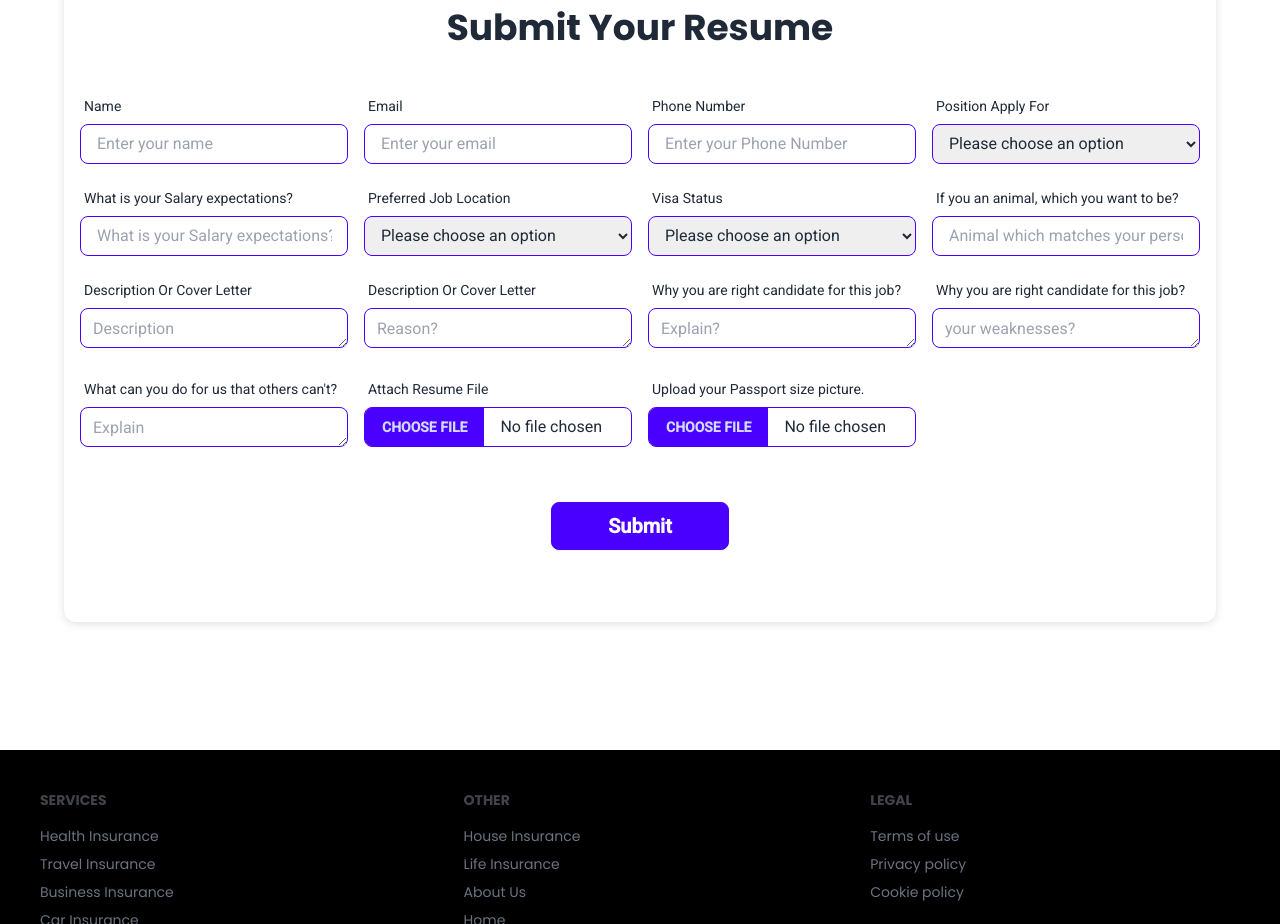
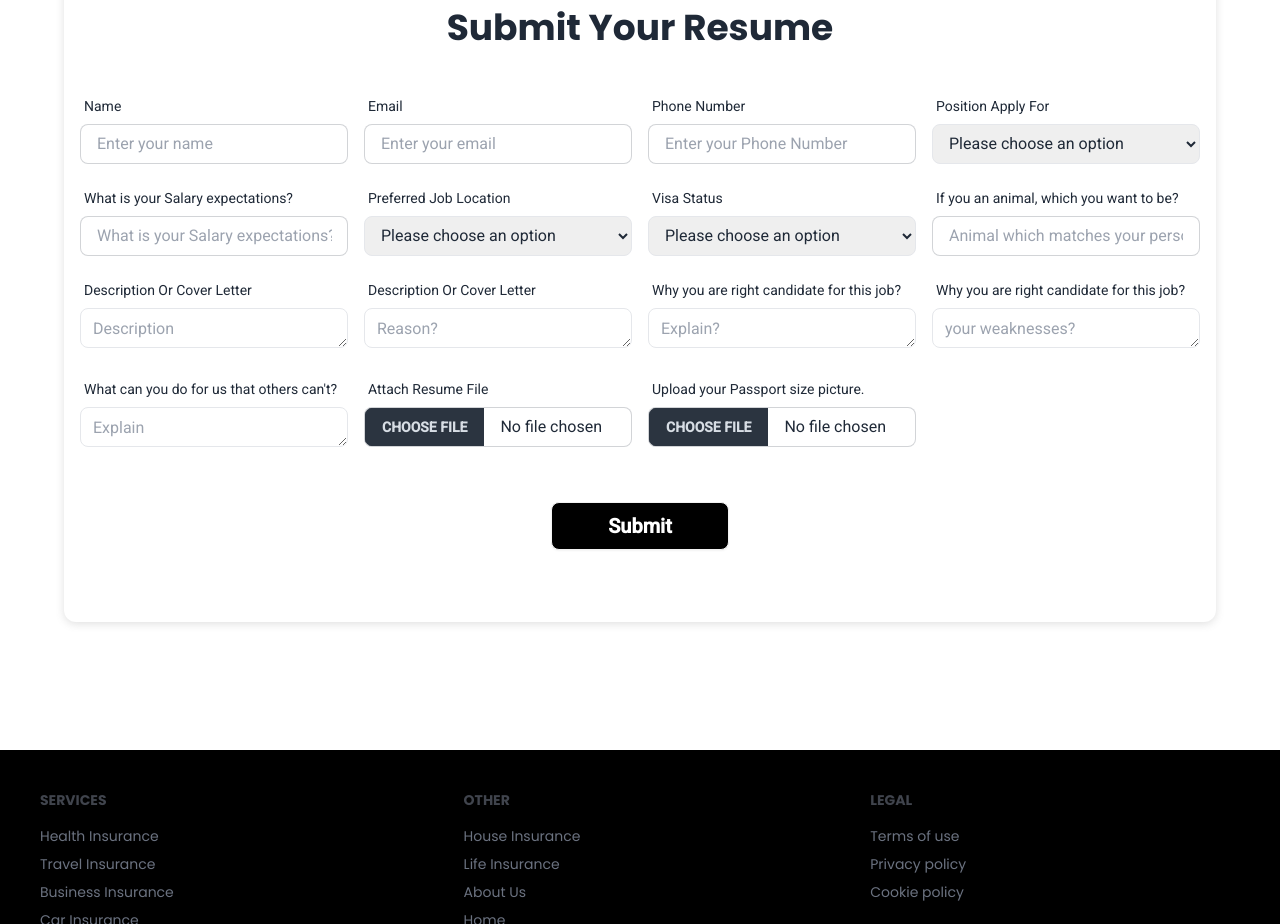
Before and after one commit to safinxr/bw-insurance, a plain HTML site: page index.html in a window 1280 px wide. Shown: the part 3820-4744 px from the top of the page. Drawn offline with nearby package versions, Linux system fonts and the light colour scheme; files whose address does not match are found by name.

Commit message:
career section done

```diff
--- a/index.html
+++ b/index.html
@@ -369,7 +369,7 @@
             <input
               type="text"
               placeholder="Enter your name"
-              class="input input-bordered h-10 w-full input-primary text-base"
+              class="input input-bordered h-10 w-full  text-base"
               required
             />
           </div>
@@ -381,7 +381,7 @@
             <input
               type="email"
               placeholder="Enter your email"
-              class="input input-bordered h-10 w-full input-primary"
+              class="input input-bordered h-10 w-full "
               required
             />
           </div>
@@ -393,7 +393,7 @@
             <input
               type="number"
               placeholder="Enter your Phone Number"
-              class="input input-bordered h-10 w-full input-primary"
+              class="input input-bordered h-10 w-full "
               required
             />
           </div>
@@ -403,7 +403,7 @@
               <span class="label-text">Position Apply For </span>
             </label>
             <select
-              class="text-base w-full h-10 border border-primary px-3 rounded-lg outline-none"
+              class="text-base w-full h-10 border  px-3 rounded-lg outline-none"
             >
               <option disabled selected>Please choose an option</option>
               <option>Account manager</option>
@@ -461,7 +461,7 @@
             <input
               type="number"
               placeholder="What is your Salary expectations?"
-              class="input input-bordered h-10 w-full input-primary"
+              class="input input-bordered h-10 w-full "
               required
             />
           </div>
@@ -471,7 +471,7 @@
               <span class="label-text">Preferred Job Location </span>
             </label>
             <select
-              class="text-base w-full h-10 border border-primary px-3 rounded-lg outline-none"
+              class="text-base w-full h-10 border  px-3 rounded-lg outline-none"
             >
               <option disabled selected>Please choose an option</option>
               <option>Chandigarh</option>
@@ -487,7 +487,7 @@
               <span class="label-text">Visa Status </span>
             </label>
             <select
-              class="text-base w-full h-10 border border-primary px-3 rounded-lg outline-none"
+              class="text-base w-full h-10 border  px-3 rounded-lg outline-none"
             >
               <option disabled selected>Please choose an option</option>
               <option>Employment</option>
@@ -508,7 +508,7 @@
             <input
               type="text"
               placeholder="Animal which matches your personality"
-              class="input input-bordered h-10 w-full input-primary"
+              class="input input-bordered h-10 w-full "
               required
             />
           </div>
@@ -519,7 +519,7 @@
             </label>
             <textarea
               rows="1"
-              class="text-base w-full h-10 border border-primary px-3 rounded-lg outline-none pt-2"
+              class="text-base w-full h-10 border  px-3 rounded-lg outline-none pt-2"
               placeholder="Description"
             ></textarea>
           </div>
@@ -530,7 +530,7 @@
             </label>
             <textarea
               rows="1"
-              class="text-base w-full h-10 border border-primary px-3 rounded-lg outline-none pt-2"
+              class="text-base w-full h-10 border  px-3 rounded-lg outline-none pt-2"
               placeholder="Reason?"
             ></textarea>
           </div>
@@ -543,7 +543,7 @@
             </label>
             <textarea
               rows="1"
-              class="text-base w-full h-10 border border-primary px-3 rounded-lg outline-none pt-2"
+              class="text-base w-full h-10 border  px-3 rounded-lg outline-none pt-2"
               placeholder="Explain?"
             ></textarea>
           </div>
@@ -556,7 +556,7 @@
             </label>
             <textarea
               rows="1"
-              class="text-base w-full h-10 border border-primary px-3 rounded-lg outline-none pt-2"
+              class="text-base w-full h-10 border  px-3 rounded-lg outline-none pt-2"
               placeholder="your weaknesses?"
             ></textarea>
           </div>
@@ -569,7 +569,7 @@
             </label>
             <textarea
               rows="1"
-              class="text-base w-full h-10 border border-primary px-3 rounded-lg outline-none pt-2"
+              class="text-base w-full h-10 border  px-3 rounded-lg outline-none pt-2"
               placeholder="Explain"
             ></textarea>
           </div>
@@ -580,7 +580,7 @@
             </label>
             <input
               type="file"
-              class="file-input file-input-bordered file-input-primary w-full h-10"
+              class="file-input file-input-bordered file- w-full h-10"
             />
           </div>
           <!-- Upload your Passport size picture. -->
@@ -590,11 +590,11 @@
             </label>
             <input
               type="file"
-              class="file-input file-input-bordered file-input-primary w-full h-10"
+              class="file-input file-input-bordered file- w-full h-10"
             />
           </div>
           <div class="col-span-4 flex justify-center">
-            <button class="btn btn-primary text-white text-xl px-14 mt-8">
+            <button class="bg-black btn hover:bg-gray-800 duration-300 text-white text-xl px-14 mt-8">
               Submit
             </button>
           </div>
```
